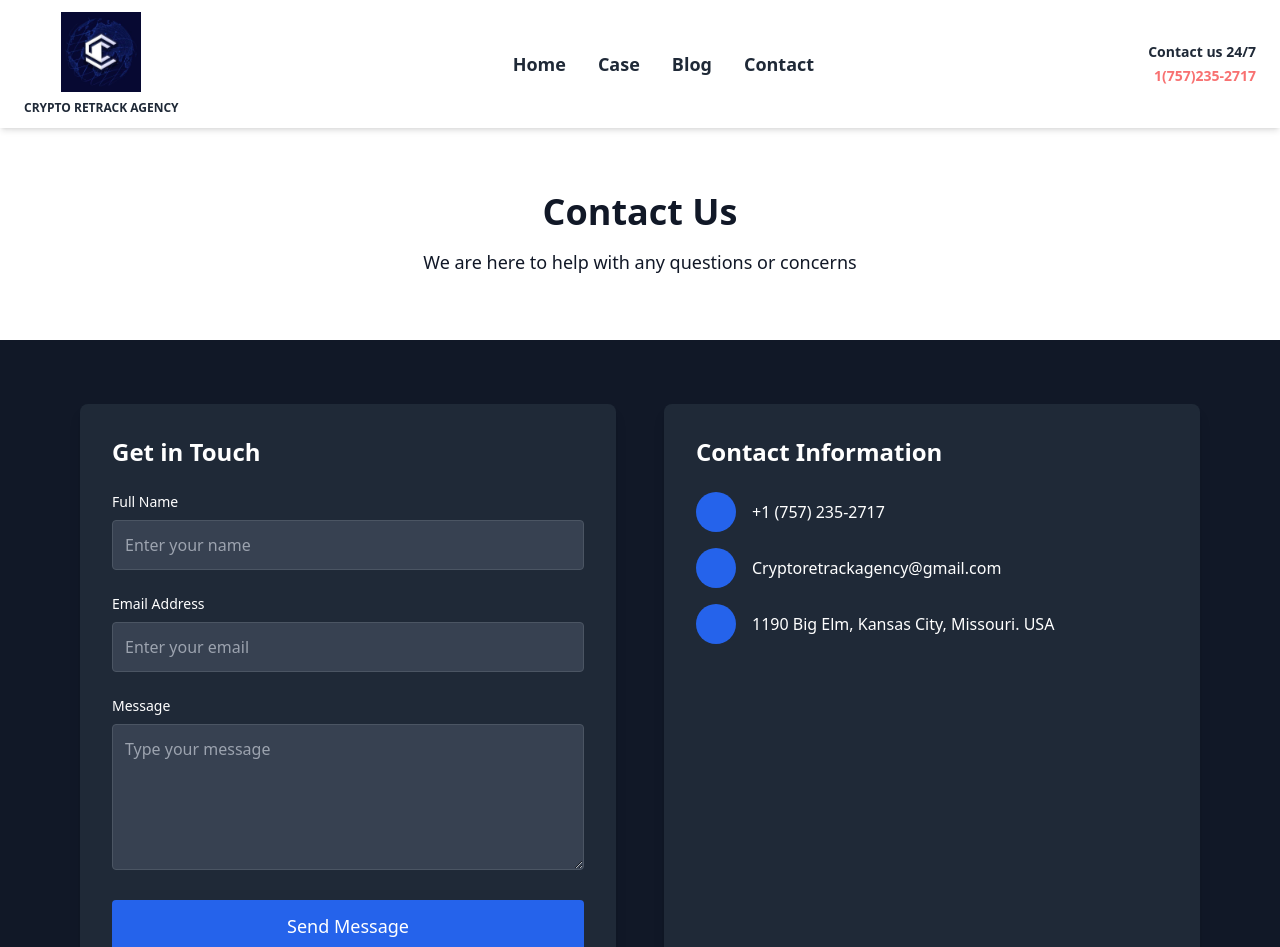
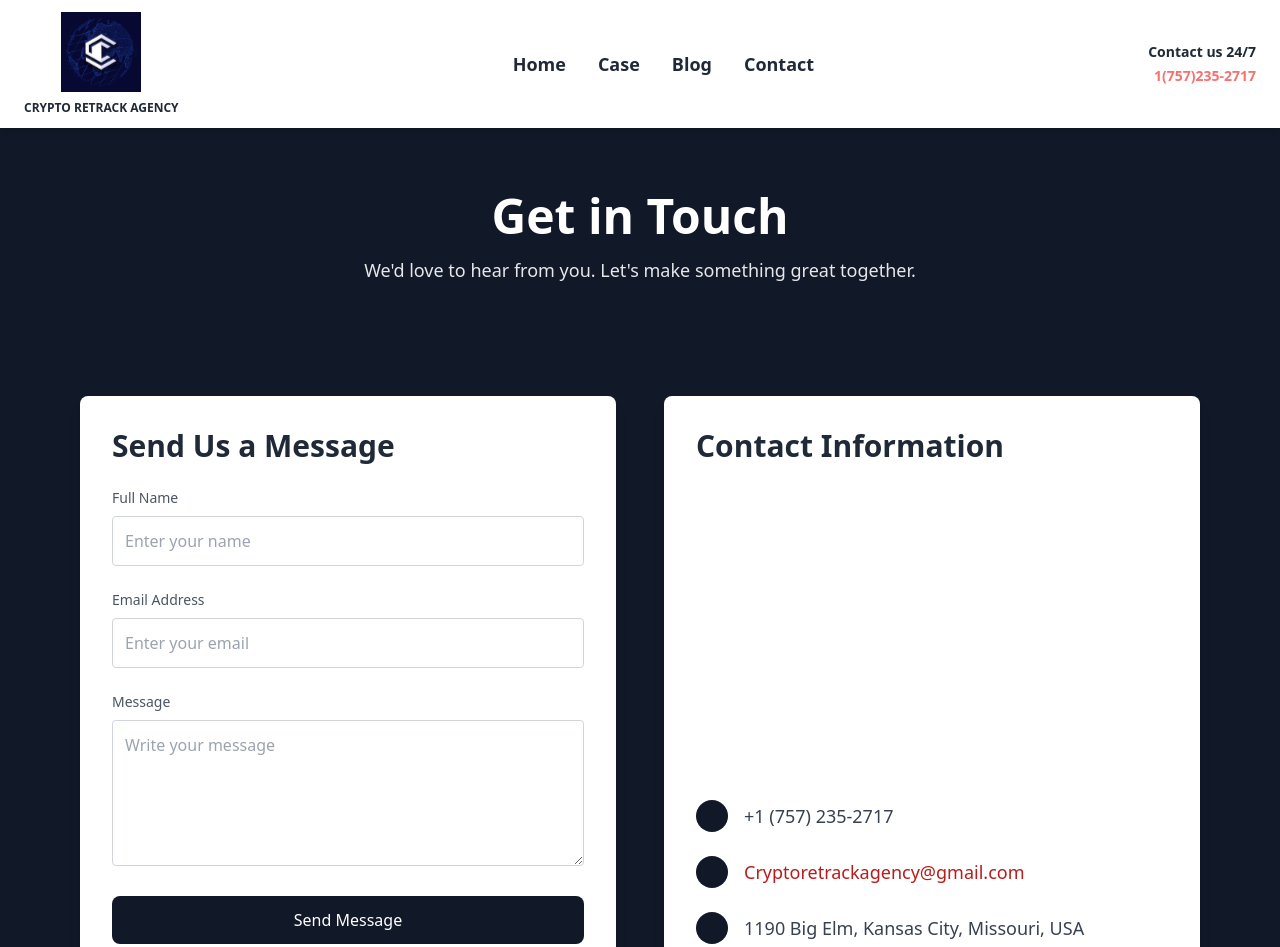
Before and after one commit to Iydeejames/crypto-retrak-agency, a React (Vite) app: page /Contact in a window 1280 px wide. Shown: the top 947 px of the page. Built offline with nearby package versions, Linux system fonts and the light colour scheme.

Commit message:
Update Contact.jsx

```diff
--- a/src/pages/Contact.jsx
+++ b/src/pages/Contact.jsx
@@ -1,84 +1,100 @@
-import  { useEffect } from 'react';
+import { useEffect } from "react";
 
 const Contact = () => {
   useEffect(() => {
     window.scrollTo(0, 0);
   }, []);
+
   return (
     <div className="bg-gray-900 text-white min-h-screen">
-      {/* Header */}
-      <div className="text-center py-16 bg-white">
-        <h1 className="text-4xl  text-gray-900 font-bold">Contact Us</h1>
-        <p className="mt-4 text-gray-900 text-lg">We are here to help with any questions or concerns</p>
-      </div>
+      {/* Header Section */}
+      <header className="text-center py-16">
+        <h1 className="text-5xl font-bold">Get in Touch</h1>
+        <p className="mt-4 text-lg text-gray-200">
+          We'd love to hear from you. Let's make something great together.
+        </p>
+      </header>
 
-      {/* Contact Form and Info */}
-      <div className="container mx-auto px-4 lg:px-20 py-16 grid grid-cols-1 lg:grid-cols-2 gap-12">
+      {/* Main Content */}
+      <main className="container mx-auto px-6 lg:px-20 py-12 grid grid-cols-1 lg:grid-cols-2 gap-12">
         {/* Contact Form */}
-        <div className="bg-gray-800 p-8 rounded-lg shadow-lg">
-          <h2 className="text-2xl font-semibold mb-6">Get in Touch</h2>
+        <section className="bg-white p-8 rounded-lg shadow-lg">
+          <h2 className="text-3xl font-semibold text-gray-800 mb-6">Send Us a Message</h2>
           <form className="space-y-6">
             <div>
-              <label className="block text-sm font-medium mb-2" htmlFor="name">Full Name</label>
+              <label htmlFor="name" className="block text-sm font-medium text-gray-600 mb-2">
+                Full Name
+              </label>
               <input
                 id="name"
                 type="text"
                 placeholder="Enter your name"
-                className="w-full p-3 bg-gray-700 rounded border border-gray-600 focus:outline-none focus:ring-2 focus:ring-blue-600"
+                className="w-full p-3 border border-gray-300 rounded focus:outline-none focus:ring-2 focus:ring-blue-500"
               />
             </div>
             <div>
-              <label className="block text-sm font-medium mb-2" htmlFor="email">Email Address</label>
+              <label htmlFor="email" className="block text-sm font-medium text-gray-600 mb-2">
+                Email Address
+              </label>
               <input
                 id="email"
                 type="email"
                 placeholder="Enter your email"
-                className="w-full p-3 bg-gray-700 rounded border border-gray-600 focus:outline-none focus:ring-2 focus:ring-blue-600"
+                className="w-full p-3 border border-gray-300 rounded focus:outline-none focus:ring-2 focus:ring-blue-500"
               />
             </div>
             <div>
-              <label className="block text-sm font-medium mb-2" htmlFor="message">Message</label>
+              <label htmlFor="message" className="block text-sm font-medium text-gray-600 mb-2">
+                Message
+              </label>
               <textarea
                 id="message"
-                placeholder="Type your message"
+                placeholder="Write your message"
                 rows="5"
-                className="w-full p-3 bg-gray-700 rounded border border-gray-600 focus:outline-none focus:ring-2 focus:ring-blue-600"
+                className="w-full p-3 border border-gray-300 rounded focus:outline-none focus:ring-2 focus:ring-blue-500"
               ></textarea>
             </div>
             <button
               type="submit"
-              className="w-full py-3 px-6 bg-blue-600 rounded text-white text-lg font-medium hover:bg-blue-700 transition duration-300"
+              className="w-full py-3 px-6 bg-gray-900 text-white rounded-lg font-medium hover:bg-blue-700 transition duration-300"
             >
               Send Message
             </button>
           </form>
-        </div>
+        </section>
 
         {/* Contact Information */}
-        <div className="bg-gray-800 p-8 rounded-lg shadow-lg">
-          <h2 className="text-2xl font-semibold mb-6">Contact Information</h2>
-          <ul className="space-y-4">
-            <li className="flex items-center">
-              <span className="inline-block w-10 h-10 bg-blue-600 rounded-full flex justify-center items-center mr-4">
-                <i className="fas fa-phone-alt text-white"></i>
+        <section className="flex flex-col justify-between bg-white p-8 rounded-lg shadow-lg">
+          <h2 className="text-3xl font-semibold text-gray-800 mb-6">Contact Information</h2>
+          <ul className="space-y-6">
+            <li className="flex items-center space-x-4">
+            <div className="w-8 h-8 bg-gray-900 rounded-full flex justify-center items-center">
+            <i className="fas fa-phone-alt text-white text-xl"></i>
+              </div>
+              <span className="text-lg text-gray-700">+1 (757) 235-2717</span>
+            </li>
+            <li className="flex items-center space-x-4">
+            <div className="w-8 h-8 bg-gray-900 rounded-full flex justify-center items-center">
+            <i className="fas fa-envelope text-white text-xl"></i>
+              </div>
+              <a
+                href="mailto:Cryptoretrackagency@gmail.com"
+                className="text-lg text-red-700 hover:underline"
+              >
+                Cryptoretrackagency@gmail.com
+              </a>
+            </li>
+            <li className="flex items-center space-x-4">
+              <div className="w-8 h-8 bg-gray-900 rounded-full flex justify-center items-center">
+                <i className="fas fa-map-marker-alt text-white text-xl"></i>
+              </div>
+              <span className="text-lg text-gray-700">
+                1190 Big Elm, Kansas City, Missouri, USA
               </span>
-              <span>+1 (757) 235-2717</span>
-            </li>
-            <li className="flex items-center">
-              <span className="inline-block w-10 h-10 bg-blue-600 rounded-full flex justify-center items-center mr-4">
-                <i className="fas fa-envelope text-white"></i>
-              </span>
-              <span>Cryptoretrackagency@gmail.com</span>
-            </li>
-            <li className="flex items-center">
-              <span className="inline-block w-10 h-10 bg-blue-600 rounded-full flex justify-center items-center mr-4">
-                <i className="fas fa-map-marker-alt text-white"></i>
-              </span>
-              <span>1190 Big Elm, Kansas City, Missouri. USA</span>
             </li>
           </ul>
-        </div>
-      </div>
+        </section>
+      </main>
     </div>
   );
 };
```
